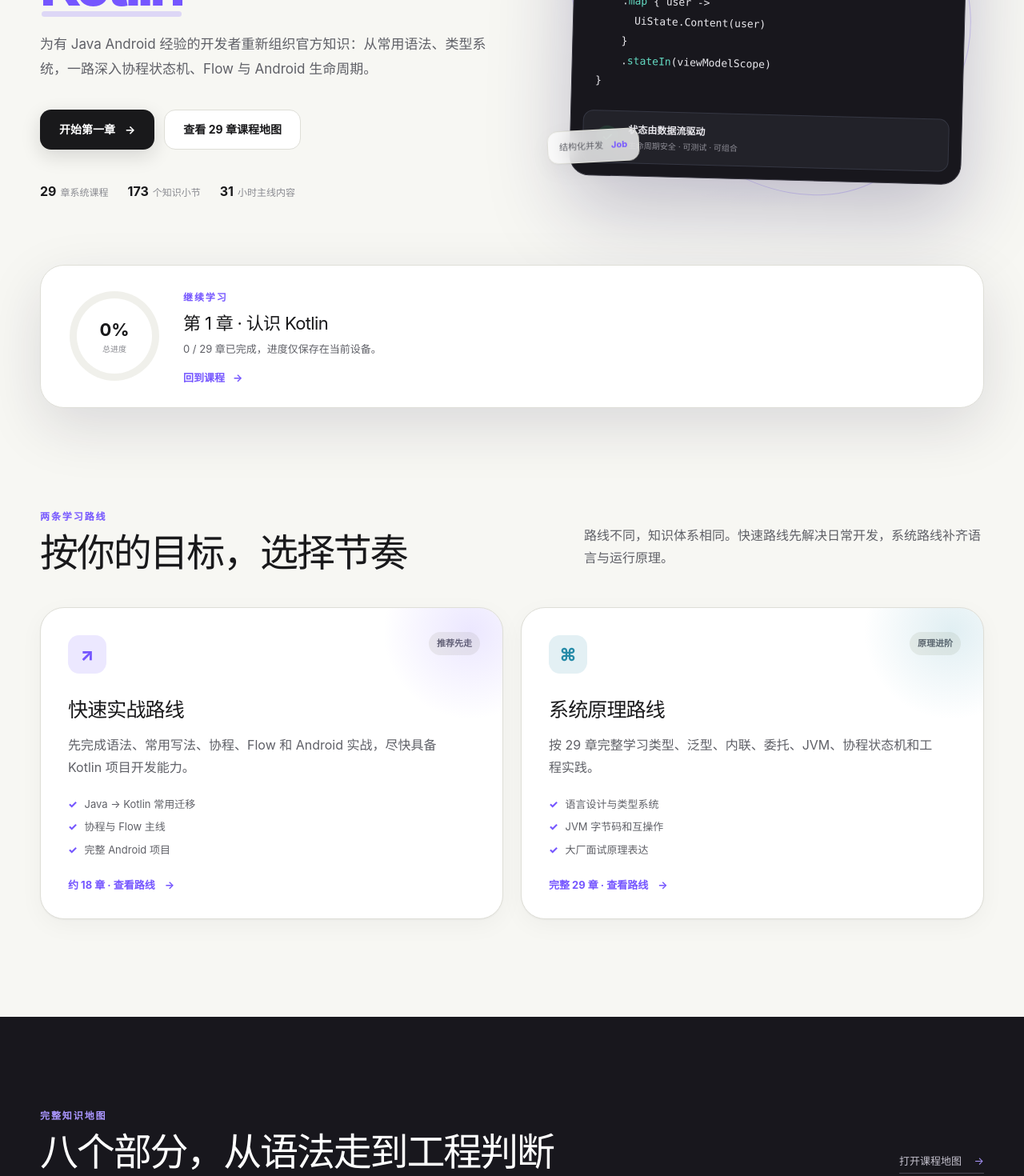
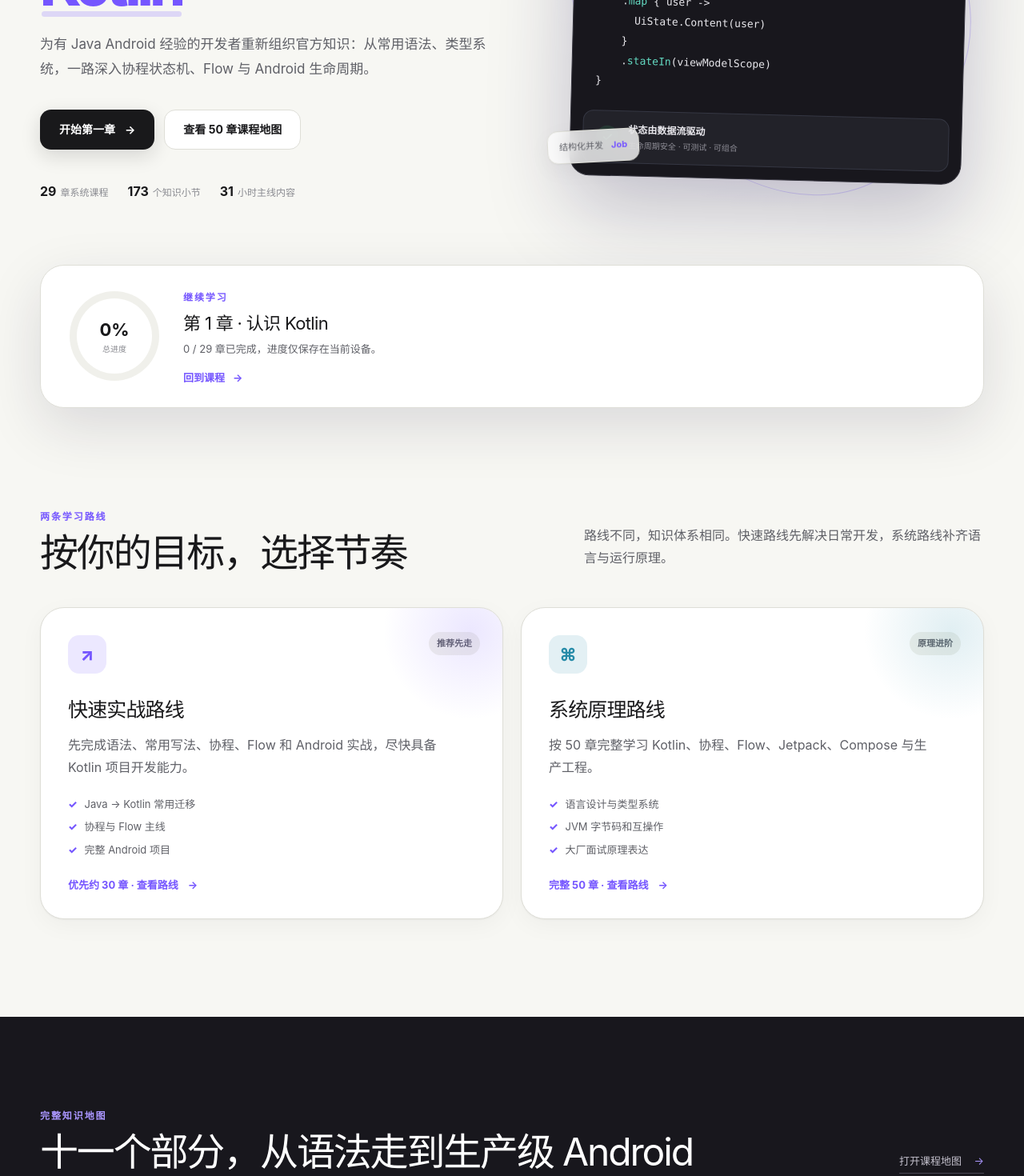
Before and after one commit to upwon/kotlin-android-learning, a Next.js app: page / in a window 1280 px wide. Shown: the part 440-1910 px from the top of the page at 80% size. Built offline with nearby package versions, Linux system fonts and the light colour scheme.

Commit message:
Expand Android course: app/page.tsx

```diff
--- a/app/page.tsx
+++ b/app/page.tsx
@@ -14,7 +14,7 @@
           <p>为有 Java Android 经验的开发者重新组织官方知识：从常用语法、类型系统，一路深入协程状态机、Flow 与 Android 生命周期。</p>
           <div className="hero-actions">
             <Link className="primary-button large" href="/course/meet-kotlin">开始第一章 <span>→</span></Link>
-            <Link className="secondary-button large" href="/course">查看 29 章课程地图</Link>
+            <Link className="secondary-button large" href="/course">查看 50 章课程地图</Link>
           </div>
           <div className="hero-trust">
             <span><strong>{allChapters.length}</strong> 章系统课程</span>
@@ -50,14 +50,14 @@
             <h3>快速实战路线</h3>
             <p>先完成语法、常用写法、协程、Flow 和 Android 实战，尽快具备 Kotlin 项目开发能力。</p>
             <ul><li>Java → Kotlin 常用迁移</li><li>协程与 Flow 主线</li><li>完整 Android 项目</li></ul>
-            <Link href="/course">约 18 章 · 查看路线 <span>→</span></Link>
+            <Link href="/course">优先约 30 章 · 查看路线 <span>→</span></Link>
           </article>
           <article className="track-card deep">
             <div className="track-icon">⌘</div><span className="track-tag">原理进阶</span>
             <h3>系统原理路线</h3>
-            <p>按 29 章完整学习类型、泛型、内联、委托、JVM、协程状态机和工程实践。</p>
+            <p>按 50 章完整学习 Kotlin、协程、Flow、Jetpack、Compose 与生产工程。</p>
             <ul><li>语言设计与类型系统</li><li>JVM 字节码和互操作</li><li>大厂面试原理表达</li></ul>
-            <Link href="/course">完整 29 章 · 查看路线 <span>→</span></Link>
+            <Link href="/course">完整 50 章 · 查看路线 <span>→</span></Link>
           </article>
         </div>
       </section>
@@ -65,7 +65,7 @@
       <section className="curriculum-section">
         <div className="section-shell">
           <div className="section-heading light">
-            <div><span className="eyebrow">完整知识地图</span><h2>八个部分，从语法走到工程判断</h2></div>
+            <div><span className="eyebrow">完整知识地图</span><h2>十一个部分，从语法走到生产级 Android</h2></div>
             <Link className="outline-link" href="/course">打开课程地图 <span>→</span></Link>
           </div>
           <div className="unit-preview-grid">
@@ -91,7 +91,7 @@
       </section>
 
       <section className="section-shell final-cta">
-        <div><span className="eyebrow">29 章讲义已完整</span><h2>先用 32 分钟，建立正确的 Kotlin 起点。</h2><p>从第一章开始按自己的节奏学习，完成记录会自动保存在当前设备。</p></div>
+        <div><span className="eyebrow">50 章讲义已完整</span><h2>先用 32 分钟，建立正确的 Kotlin 起点。</h2><p>从第一章开始按自己的节奏学习，完成记录会自动保存在当前设备。</p></div>
         <Link className="primary-button light-button large" href="/course/meet-kotlin">进入第一章 <span>→</span></Link>
       </section>
     </main>
```
